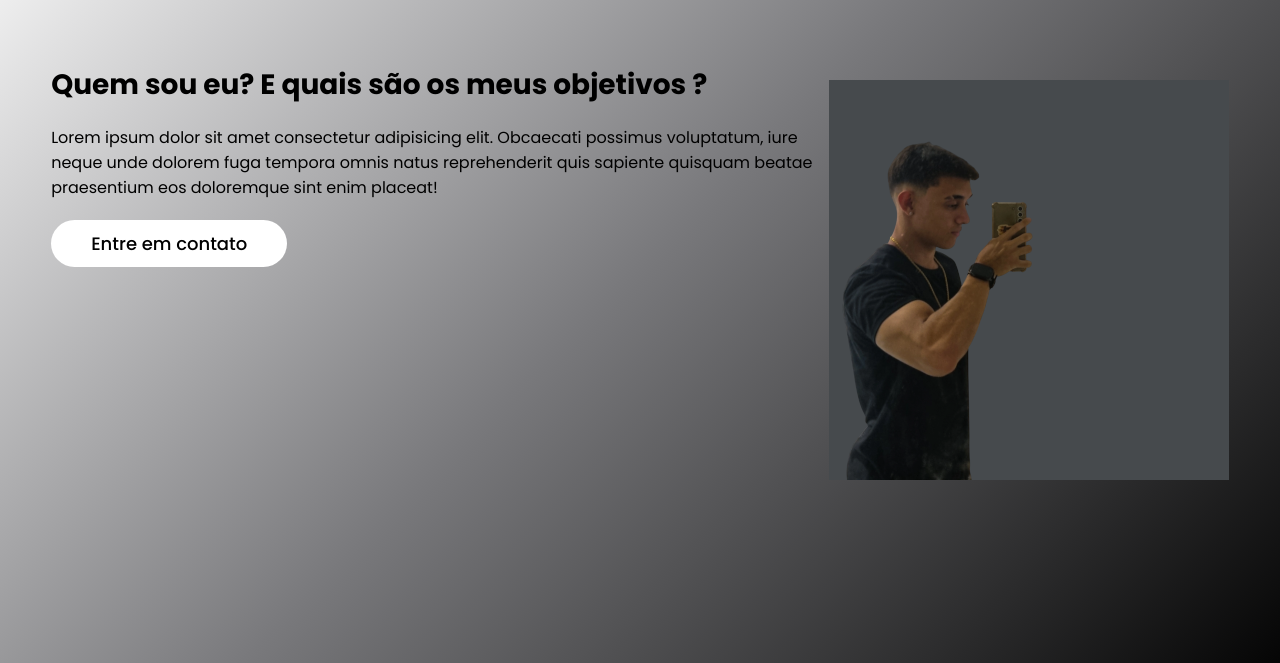
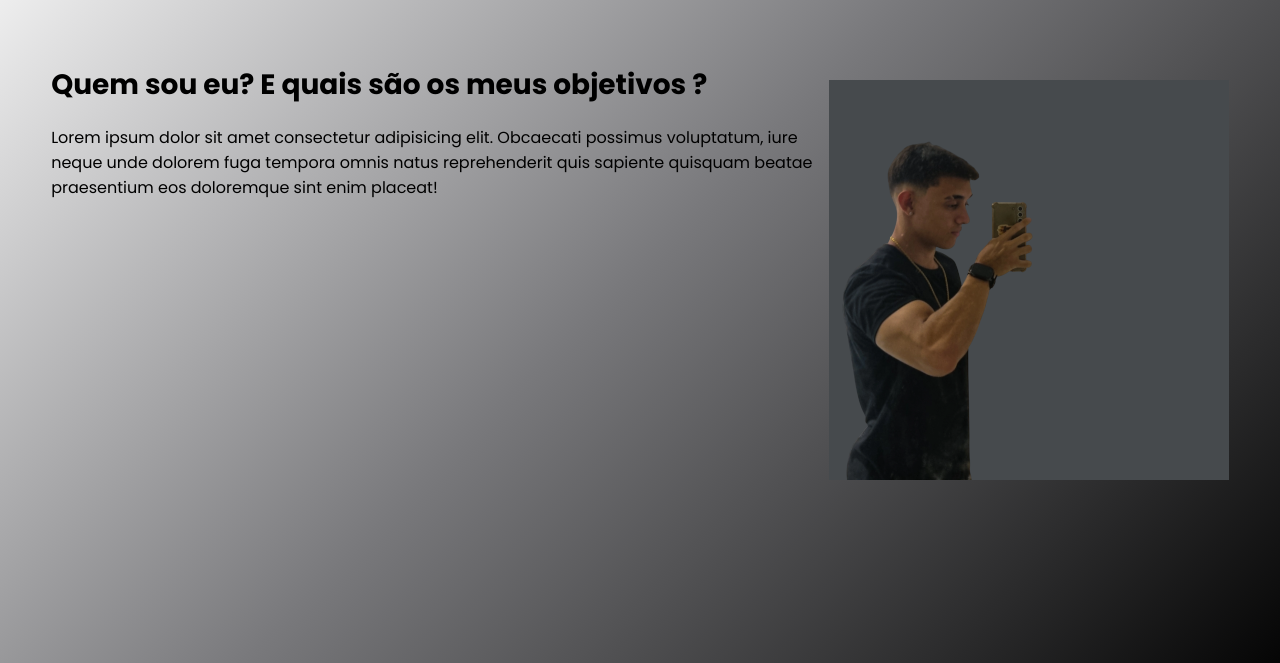
Before and after one commit to hanielmaia/webportfolio, a plain HTML site: page index.html in a window 1280 px wide. Shown: the part 137-800 px from the top of the page. Drawn offline with Linux system fonts and the light colour scheme; a web font is replaced by a local one.

Commit message:
delete button

```diff
--- a/index.html
+++ b/index.html
@@ -39,12 +39,6 @@
                     <div class="txt-topo-site">
                         <h1>Quem sou eu? E quais são os meus objetivos <span>?</span></h1>
                         <p>Lorem ipsum dolor sit amet consectetur adipisicing elit. Obcaecati possimus voluptatum, iure neque unde dolorem fuga tempora omnis natus reprehenderit quis sapiente quisquam beatae praesentium eos doloremque sint enim placeat!</p>
-
-                        <div class="btn-contato">
-                            <a href="#">
-                                <button>Entre em contato</button>
-                            </a>
-                        </div>
                     </div>
                     <div class="img-topo-site">
                         <img src="img/profile.png" alt="">
```
